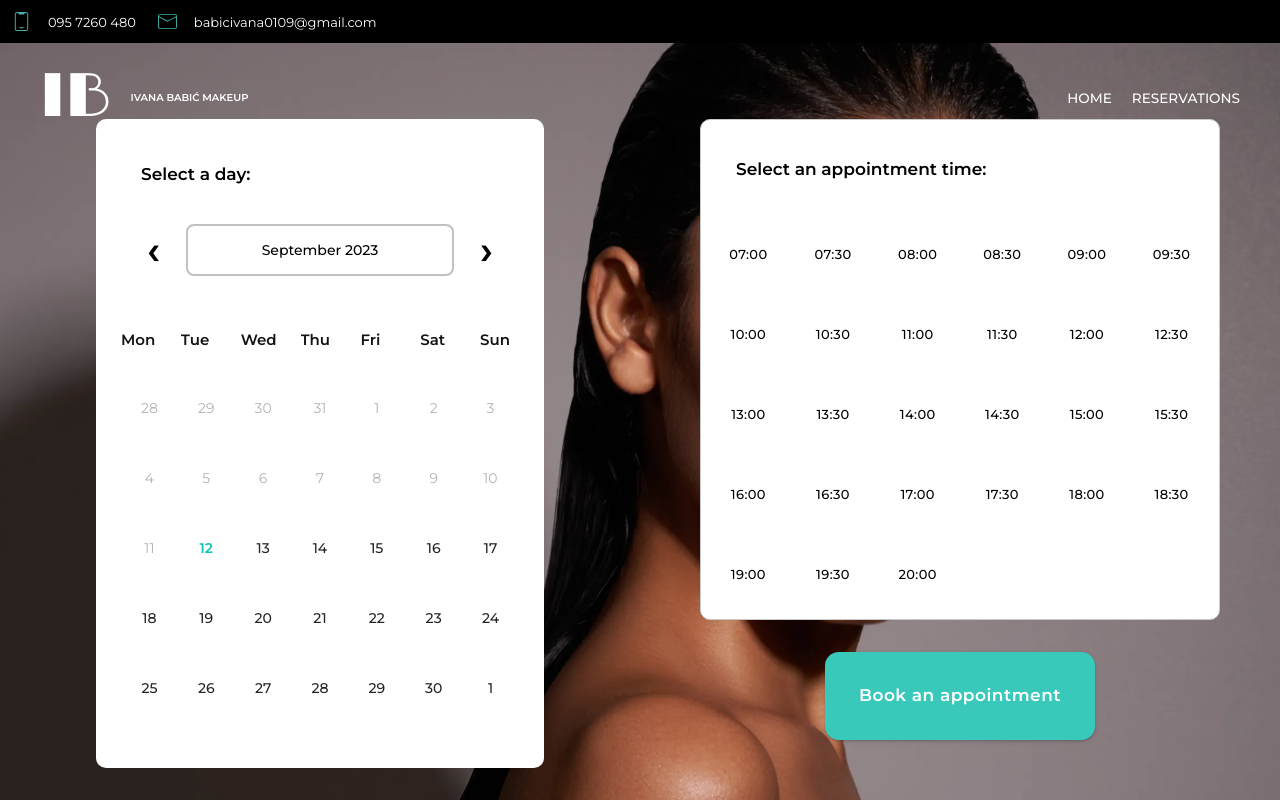
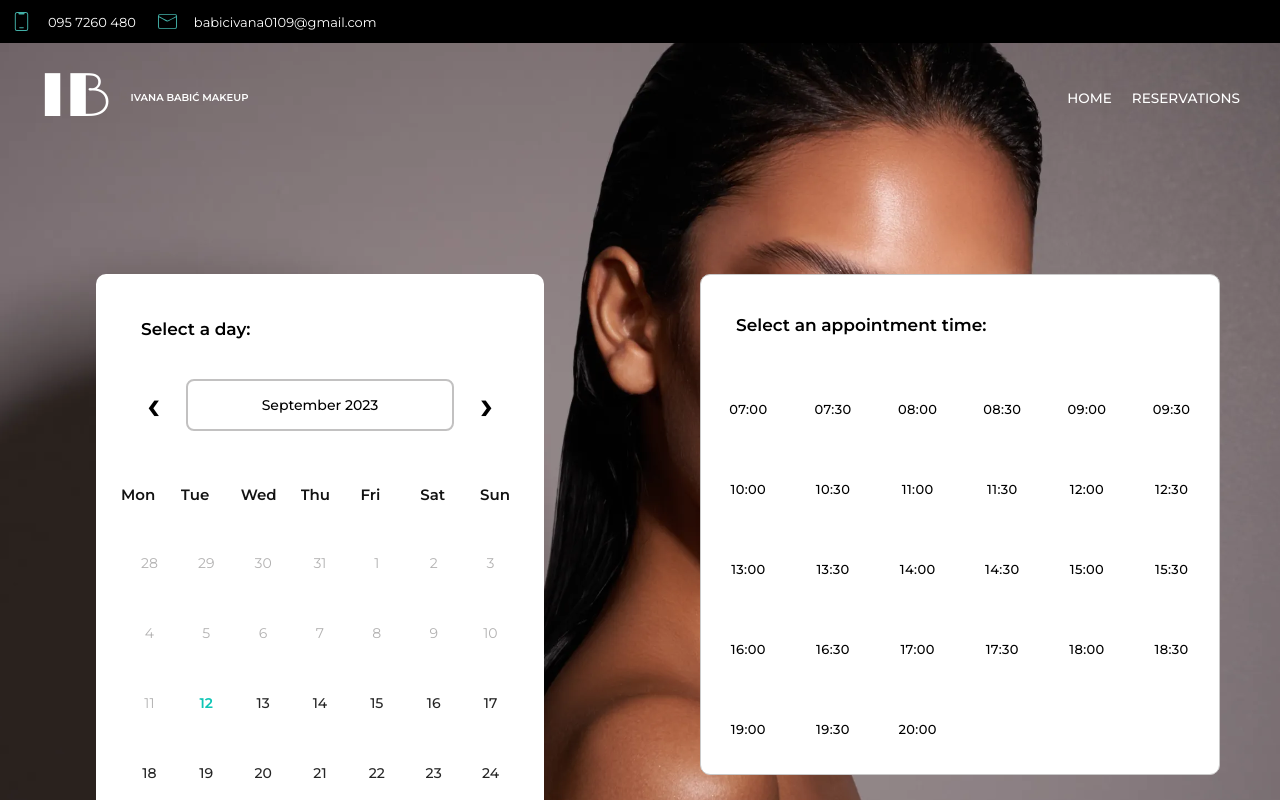
Before and after one commit to Ivana0109/Makeup, a React (Create React App) app: page /#/popis in a window 1280 px wide. Shown: the top 800 px of the page. Built offline with nearby package versions, Linux system fonts and the light colour scheme; no server answers; a web font is replaced by a local one.

Commit message:
style changed

```diff
--- a/src/Container/Calendar.module.css
+++ b/src/Container/Calendar.module.css
@@ -8,7 +8,7 @@
   background-position: center;
   background-repeat: no-repeat;
   background-size: cover;
-
+  padding-top: 155.2px;
 
     min-height: 100vh;
 background-image: url("../../public/beige.png");
@@ -19,6 +19,7 @@ justify-content: center;
 
 font-size: 59px;
 font-weight: 900;
+padding-bottom: 20px;
 
   }
 
```
